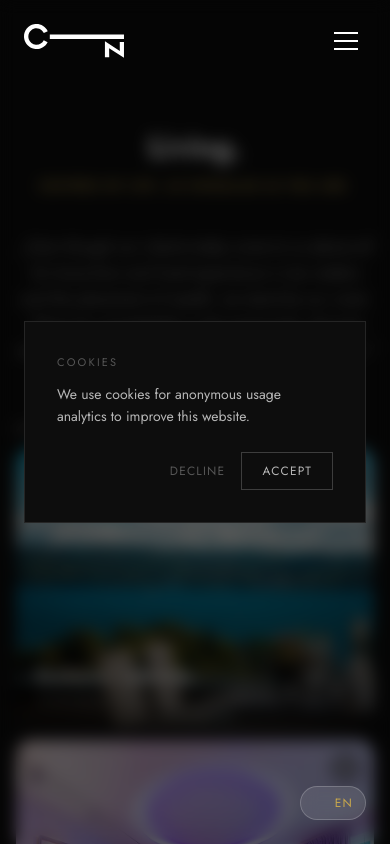
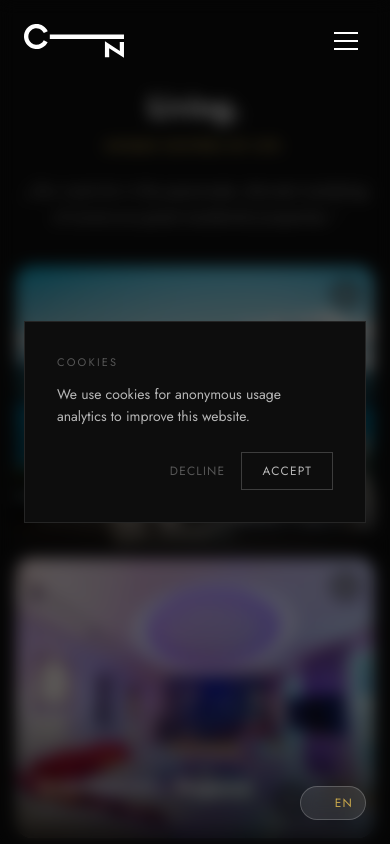
Before and after one commit to Leonardogrant1/clasen-website, a Next.js app: page /en/properties in a window 390 px wide. Shown: the top 844 px of the page. Built offline with nearby package versions, Linux system fonts and the light colour scheme; some icons are missing.

Commit message:
refactor: update email signatures with landline contact, refine AppTeaser component, and add mobile-specific copy to internationalization dictionaries.

```diff
--- a/app/[lang]/properties/AppTeaser.tsx
+++ b/app/[lang]/properties/AppTeaser.tsx
@@ -24,19 +24,14 @@ type AppTeaserProps = {
 };
 
 export default function AppTeaser({
-  label,
   heading,
   subheading,
   description,
-  descriptionHighlight,
   features,
-  badge,
-  cta,
   infoFlowText = "Zeitgemäße Vermarktung erfordert kontinuierlichen Informationsfluss.",
   infoFlowTextMobile = "Vermarktung erfordert Informationsfluss.",
   descriptionMobile = "Mit der CLASEN Eigentümer-App jederzeit vollen Einblick: Vermarktungsfortschritt, Besichtigungstermine, Preisverhandlungen und Live-Updates. | Direkt auf Ihrem Smartphone.",
   ownerAppTitle = "Ihre Eigentümer-App",
-  platforms = "iOS & Android",
   altText = "Clasen Eigentümer App",
   ctaButton = "Schlüsselmoment erleben",
   ctaTextAbove = "Ihr Vermarktungserfolg auf dem nächsten Level.",
--- a/app/[lang]/properties/page.tsx
+++ b/app/[lang]/properties/page.tsx
@@ -19,28 +19,35 @@ export default async function WohnenUndLebenPage({ params }: PageProps<"/[lang]/
   const app = t.appTeaser;
 
   return (
-    <main className="min-h-screen bg-background pt-12 pb-16 px-4 md:pt-34 md:pb-24 md:px-8">
+    <main className="min-h-screen bg-background pt-2 pb-16 px-4 md:pt-34 md:pb-24 md:px-8">
       <div className="w-full lg:max-w-7xl mx-auto flex flex-col gap-3">
         <div className="pt-20 lg:pt-0">
-          <div className="flex flex-col w-full gap-10 md:gap-7">
+          <div className="flex flex-col w-full gap-6 md:gap-7">
             <div className="text-center lg:text-left" style={{ animation: "fade-up 0.7s ease both" }}>
               <h1 className="text-3xl sm:text-5xl md:text-6xl font-bold text-foreground leading-tight whitespace-pre-line">
                 {t.heading}
               </h1>
-              <span className="text-accent text-xs md:text-base uppercase tracking-widest font-semibold block mt-3">{t.subheading}</span>
+              <span className="text-accent text-xs md:text-base uppercase tracking-widest font-semibold block mt-3">
+                <span className="md:hidden">{t.subheadingMobile}</span>
+                <span className="hidden md:inline">{t.subheading}</span>
+              </span>
             </div>
 
             <blockquote className="flex flex-col items-center lg:items-start gap-3" style={{ animation: "fade-up 0.7s ease 0.2s both" }}>
               <p className="text-muted text-base md:text-xl leading-relaxed text-center lg:text-left italic">
-                „{t.quote.p1}
-                {" "} {t.quote.p2}"
+                <span className="md:hidden">„{t.quote.mobile}“</span>
+                <span className="hidden md:inline">
+                  „{t.quote.p1}
+                  {" "} {t.quote.p2}“
+                </span>
               </p>
 
             </blockquote>
 
-            <div className="flex-col md:flex-row flex items-baseline gap-4 pt-4 md:pt-14 lg:pt-0" style={{ animation: "fade-up 0.7s ease 0.35s both" }}>
+            <div className="flex-col md:flex-row flex items-baseline gap-4 md:pt-14 lg:pt-0" style={{ animation: "fade-up 0.7s ease 0.35s both" }}>
               <span className="text-muted text-xs md:text-base uppercase tracking-widest font-semibold block">
-                {t.description}
+                <span className="md:hidden">{t.descriptionMobile}</span>
+                <span className="hidden md:inline">{t.description}</span>
               </span>
             </div>
           </div>
--- a/dictionaries/de.json
+++ b/dictionaries/de.json
@@ -311,7 +311,9 @@
     "sectionLabel": "Referenzobjekte",
     "heading": "Wohnen & Leben.",
     "subheading": "Lebensmittelpunkte. So einzigartig wie Sie selbst.",
+    "subheadingMobile": "Einzigartige Lebensmittelpunkte.",
     "description": "Auszüge vermittelter Liegenschaften:",
+    "descriptionMobile": "Vermittelte Liegenschaften:",
     "viewProperty": "Objekt ansehen",
     "notConnected": "ImmoScout nicht verbunden",
     "connectButton": "Jetzt verbinden",
@@ -323,7 +325,8 @@
     "labelFlaeche": "Fläche",
     "quote": {
       "p1": "Auch wenn unsere Mandanten heute insbesondere Know-How und gelebte Erfahrung in Steuerfragen und der Anlage von Vermögenswerten suchen, stehen wir zu unseren Wurzeln:",
-      "p2": "Diese liegen unverkennbar in der leidenschaftlichen und diskreten Vermarktung selbstgenutzter Wohnimmobilien."
+      "p2": "Diese liegen unverkennbar in der leidenschaftlichen und diskreten Vermarktung selbstgenutzter Wohnimmobilien.",
+      "mobile": "Unsere Wurzeln liegen in der leidenschaftlichen und diskreten Vermarktung selbstgenutzter Wohnimmobilien."
     },
     "listings": [
       {
--- a/dictionaries/en.json
+++ b/dictionaries/en.json
@@ -327,6 +327,7 @@
     "sectionLabel": "Reference properties",
     "heading": "Living.",
     "subheading": "Centres of life. As singular as you are.",
+    "subheadingMobile": "Unique centres of life.",
     "description": "A selection of placed properties:",
     "viewProperty": "View property",
     "notConnected": "ImmoScout not connected",
@@ -339,7 +340,8 @@
     "labelFlaeche": "Area",
     "quote": {
       "p1": "Even though our clients today come to us above all for know-how and lived experience in tax matters and the placement of wealth, we stand by our roots:",
-      "p2": "These lie unmistakably in the passionate, discreet marketing of owner-occupied residential properties."
+      "p2": "These lie unmistakably in the passionate, discreet marketing of owner-occupied residential properties.",
+      "mobile": "Our roots lie in the passionate, discreet marketing of owner-occupied residential properties."
     },
     "listings": [
       {
--- a/dictionaries/ru.json
+++ b/dictionaries/ru.json
@@ -327,6 +327,7 @@
     "sectionLabel": "Референсные объекты",
     "heading": "Жильё и жизнь.",
     "subheading": "Центры жизни. Так же уникальны, как и вы сами.",
+    "subheadingMobile": "Уникальные центры жизни.",
     "description": "Избранные проданные объекты:",
     "viewProperty": "Посмотреть объект",
     "notConnected": "ImmoScout не подключён",
@@ -339,7 +340,8 @@
     "labelFlaeche": "Площадь",
     "quote": {
       "p1": "Хотя сегодня наши клиенты ищут прежде всего ноу-хау и реальный опыт в налоговых вопросах и вложении капитала, мы остаёмся верны своим корням:",
-      "p2": "Они неизменно лежат в страстном и дискретном маркетинге жилой недвижимости для собственного проживания."
+      "p2": "Они неизменно лежат в страстном и дискретном маркетинге жилой недвижимости для собственного проживания.",
+      "mobile": "Наши корни лежат в страстном и дискретном маркетинге жилой недвижимости для собственного проживания."
     },
     "listings": [
       {
--- a/dictionaries/zh.json
+++ b/dictionaries/zh.json
@@ -327,6 +327,7 @@
     "sectionLabel": "参考案例",
     "heading": "居住与生活。",
     "subheading": "生活的中心。一如您本人,独一无二。",
+    "subheadingMobile": "独特的生命中心。",
     "description": "精选已成交物业:",
     "viewProperty": "查看物业",
     "notConnected": "ImmoScout 未连接",
@@ -339,7 +340,8 @@
     "labelFlaeche": "面积",
     "quote": {
       "p1": "尽管我们的客户如今主要寻求的是税务领域与资产配置方面的专业知识与实战经验,我们依然坚守自己的根本:",
-      "p2": "这一根本,毫无疑问地植根于对自住型住宅不动产的热忱且谨慎的营销之中。"
+      "p2": "这一根本,毫无疑问地植根于对自住型住宅不动产的热忱且谨慎的营销之中。",
+      "mobile": "我们的根本植根于对自住型住宅不动产的热忱且谨慎的营销之中。"
     },
     "listings": [
       {
```
